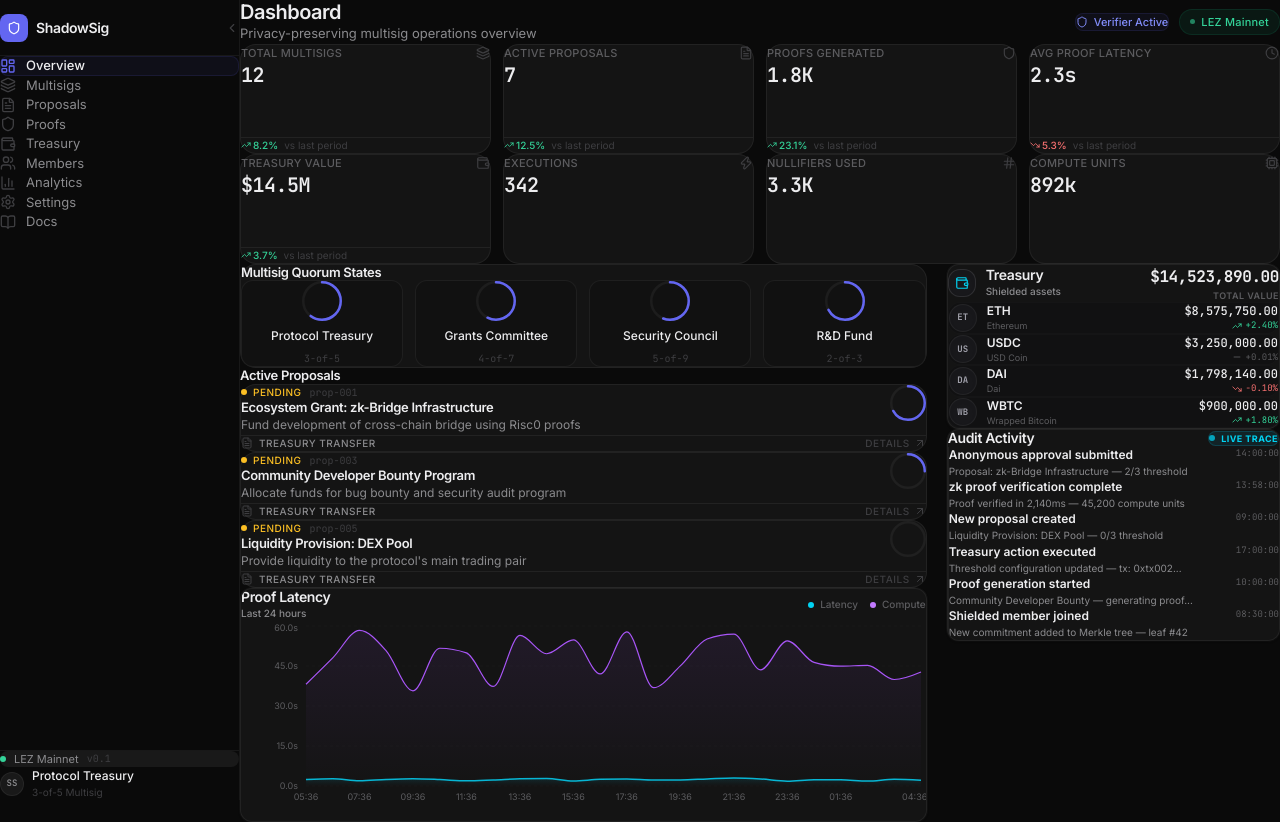
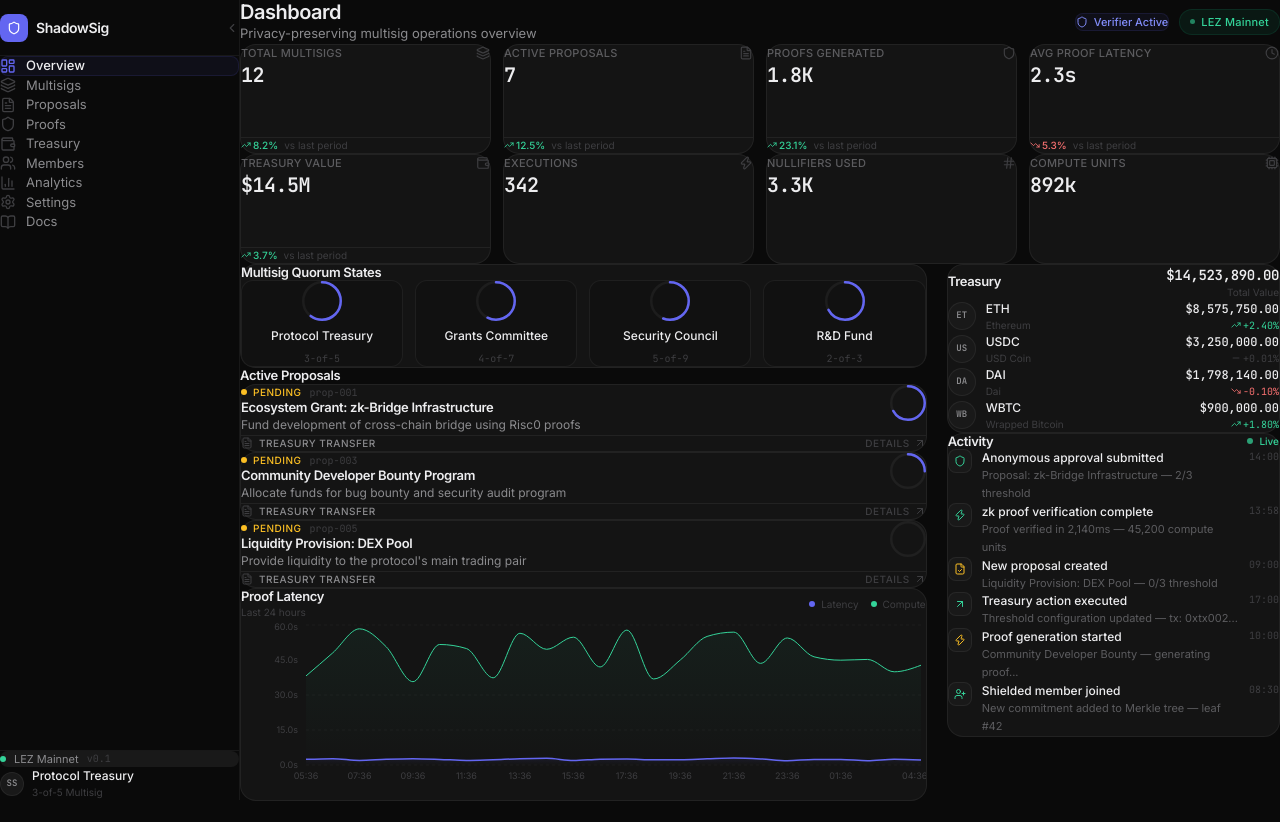
Before and after one commit to MayankSen09/ShadowSig-Private-M-of-N-Multisig, a Next.js app in the folder apps/web/: page /dashboard in a window 1280 px wide. After the commit the page ends 801 px from the top, so only its background shows below. Built offline with nearby package versions, Linux system fonts and the light colour scheme.

Commit message:
design(web): redesign activity feed, treasury panel, and chart — consistent minimal style

```diff
--- a/apps/web/src/components/ui/activity-feed.tsx
+++ b/apps/web/src/components/ui/activity-feed.tsx
@@ -26,69 +26,59 @@ const eventIcons = {
 };
 
 const statusColors = {
-  success: "text-emerald-400 border-emerald-500/20 bg-emerald-950/20",
-  pending: "text-cyan-400 border-cyan-500/20 bg-cyan-950/20",
-  error: "text-red-400 border-red-500/20 bg-red-950/20",
+  success: "text-emerald-400",
+  pending: "text-amber-400",
+  error: "text-red-400",
 };
 
 export function ActivityFeed({ events, className, maxItems = 6 }: ActivityFeedProps) {
   const displayEvents = events.slice(0, maxItems);
 
   return (
-    <div className={cn("glass-card p-5 bg-zinc-900/30 border border-white/5 shadow-md", className)}>
-      <div className="flex items-center justify-between mb-5">
-        <h3 className="text-sm font-semibold text-[var(--color-text-primary)]">
-          Audit Activity
-        </h3>
-        <div className="flex items-center gap-1.5 bg-cyan-500/10 border border-cyan-500/20 px-2 py-0.5 rounded-full">
-          <span className="h-1.5 w-1.5 rounded-full bg-cyan-400 animate-pulse" />
-          <span className="text-[9px] text-cyan-400 font-bold uppercase tracking-wider">
-            Live Trace
-          </span>
+    <div className={cn("p-4 rounded-xl border border-[var(--color-border-primary)] bg-[var(--color-bg-card)]", className)}>
+      <div className="flex items-center justify-between mb-4">
+        <h3 className="text-[13px] font-medium">Activity</h3>
+        <div className="flex items-center gap-1.5 text-[10px] text-emerald-400 font-medium">
+          <span className="h-1.5 w-1.5 rounded-full bg-emerald-400 animate-pulse" />
+          Live
         </div>
       </div>
 
-      <div className="relative pl-4 border-l border-white/5 space-y-5 ml-2">
+      <div className="space-y-3">
         {displayEvents.map((event, index) => {
           const EventIcon = eventIcons[event.type] || Shield;
 
           return (
             <motion.div
               key={event.id}
-              initial={{ opacity: 0, x: -10 }}
-              animate={{ opacity: 1, x: 0 }}
-              transition={{ delay: index * 0.05 }}
-              className="relative group"
+              initial={{ opacity: 0 }}
+              animate={{ opacity: 1 }}
+              transition={{ delay: index * 0.04 }}
+              className="flex items-start gap-2.5"
             >
-              {/* Timeline marker */}
               <div
                 className={cn(
-                  "absolute -left-[25px] top-0.5 w-[18px] h-[18px] rounded-full border flex items-center justify-center shadow-sm shrink-0 transition-colors z-10",
-                  statusColors[event.status] || "text-zinc-400 border-zinc-700 bg-zinc-800"
+                  "w-6 h-6 rounded-md bg-[var(--color-bg-tertiary)] border border-[var(--color-border-primary)] flex items-center justify-center shrink-0 mt-0.5",
                 )}
               >
-                <EventIcon className="h-2.5 w-2.5" />
+                <EventIcon className={cn("h-3 w-3", statusColors[event.status] || "text-[var(--color-text-muted)]")} />
               </div>
 
-              {/* Event Content */}
-              <div className="flex items-start justify-between gap-3 min-w-0">
               <div className="flex-1 min-w-0">
-                  <p className="text-xs font-semibold text-[var(--color-text-primary)] truncate group-hover:text-cyan-400 transition-colors">
+                <p className="text-[12px] font-medium truncate">
                   {event.title}
                 </p>
-                  <p className="text-[10px] text-[var(--color-text-secondary)] mt-0.5 leading-relaxed">
+                <p className="text-[11px] text-[var(--color-text-tertiary)] mt-0.5 leading-relaxed line-clamp-2">
                   {event.description}
                 </p>
               </div>
-                <span className="text-[9px] text-[var(--color-text-tertiary)] font-mono whitespace-nowrap pt-0.5">
+              <span className="text-[10px] text-[var(--color-text-muted)] font-mono whitespace-nowrap pt-0.5">
                 {new Date(event.timestamp).toLocaleTimeString("en-US", {
                   hour: "2-digit",
                   minute: "2-digit",
-                    second: "2-digit",
                   hour12: false,
                 })}
               </span>
-              </div>
             </motion.div>
           );
         })}
--- a/apps/web/src/components/ui/proof-latency-chart.tsx
+++ b/apps/web/src/components/ui/proof-latency-chart.tsx
@@ -21,16 +21,16 @@ function CustomTooltip({ active, payload }: { active?: boolean; payload?: Array<
   if (!active || !payload?.length) return null;
 
   return (
-    <div className="bg-zinc-950/90 backdrop-blur-md border border-white/10 p-3 rounded-lg shadow-xl text-[10px] font-mono">
-      <p className="text-zinc-500 mb-1 font-semibold uppercase tracking-wider">Proof Latency</p>
-      <p className="font-bold text-cyan-400">
+    <div className="bg-[var(--color-bg-primary)] border border-[var(--color-border-secondary)] p-2.5 rounded-lg shadow-xl text-[10px] font-mono">
+      <p className="text-[var(--color-text-muted)] mb-0.5 font-medium uppercase tracking-wider">Latency</p>
+      <p className="font-semibold text-[var(--color-text-primary)]">
         {(payload[0].value / 1000).toFixed(2)}s
       </p>
       {payload[1] && (
         <>
-          <p className="text-zinc-500 mb-1 mt-2 font-semibold uppercase tracking-wider">Compute Units</p>
-          <p className="font-bold text-purple-400">
-            {(payload[1].value / 1000).toFixed(1)}k
+          <p className="text-[var(--color-text-muted)] mb-0.5 mt-1.5 font-medium uppercase tracking-wider">Compute</p>
+          <p className="font-semibold text-[var(--color-text-primary)]">
+            {(payload[1].value / 1000).toFixed(1)}k CU
           </p>
         </>
       )}
@@ -49,58 +49,50 @@ export function ProofLatencyChart({ data, className }: ProofLatencyChartProps) {
   }));
 
   return (
-    <div className={cn("glass-card p-5 bg-zinc-900/30 border border-white/5 shadow-md", className)}>
+    <div className={cn("p-4 rounded-xl border border-[var(--color-border-primary)] bg-[var(--color-bg-card)]", className)}>
       <div className="flex items-center justify-between mb-4">
         <div>
-          <h3 className="text-sm font-semibold text-[var(--color-text-primary)]">
-            Proof Latency
-          </h3>
-          <p className="text-[10px] text-[var(--color-text-secondary)] font-medium">
-            Last 24 hours
-          </p>
+          <h3 className="text-[13px] font-medium">Proof Latency</h3>
+          <p className="text-[10px] text-[var(--color-text-muted)]">Last 24 hours</p>
         </div>
         <div className="flex items-center gap-3">
           <div className="flex items-center gap-1.5">
-            <div className="w-1.5 h-1.5 rounded-full bg-cyan-400" />
-            <span className="text-[10px] text-[var(--color-text-tertiary)] font-medium">
-              Latency
-            </span>
+            <div className="w-1.5 h-1.5 rounded-full bg-[var(--color-accent)]" />
+            <span className="text-[10px] text-[var(--color-text-muted)]">Latency</span>
           </div>
           <div className="flex items-center gap-1.5">
-            <div className="w-1.5 h-1.5 rounded-full bg-purple-400" />
-            <span className="text-[10px] text-[var(--color-text-tertiary)] font-medium">
-              Compute
-            </span>
+            <div className="w-1.5 h-1.5 rounded-full bg-emerald-400" />
+            <span className="text-[10px] text-[var(--color-text-muted)]">Compute</span>
           </div>
         </div>
       </div>
 
-      <ResponsiveContainer width="100%" height={200}>
+      <ResponsiveContainer width="100%" height={180}>
         <AreaChart data={formattedData}>
           <defs>
             <linearGradient id="latencyGradient" x1="0" y1="0" x2="0" y2="1">
-              <stop offset="0%" stopColor="#06b6d4" stopOpacity={0.2} />
-              <stop offset="100%" stopColor="#06b6d4" stopOpacity={0} />
+              <stop offset="0%" stopColor="#6366f1" stopOpacity={0.15} />
+              <stop offset="100%" stopColor="#6366f1" stopOpacity={0} />
             </linearGradient>
             <linearGradient id="computeGradient" x1="0" y1="0" x2="0" y2="1">
-              <stop offset="0%" stopColor="#a855f7" stopOpacity={0.15} />
-              <stop offset="100%" stopColor="#a855f7" stopOpacity={0} />
+              <stop offset="0%" stopColor="#34d399" stopOpacity={0.1} />
+              <stop offset="100%" stopColor="#34d399" stopOpacity={0} />
             </linearGradient>
           </defs>
           <CartesianGrid
             strokeDasharray="3 3"
-            stroke="rgba(255,255,255,0.02)"
+            stroke="rgba(255,255,255,0.03)"
             vertical={false}
           />
           <XAxis
             dataKey="time"
-            tick={{ fontSize: 9, fill: "var(--color-text-tertiary)" }}
+            tick={{ fontSize: 9, fill: "#3e3e41" }}
             tickLine={false}
             axisLine={false}
             interval="preserveStartEnd"
           />
           <YAxis
-            tick={{ fontSize: 9, fill: "var(--color-text-tertiary)" }}
+            tick={{ fontSize: 9, fill: "#3e3e41" }}
             tickLine={false}
             axisLine={false}
             tickFormatter={(v) => `${(v / 1000).toFixed(1)}s`}
@@ -109,15 +101,15 @@ export function ProofLatencyChart({ data, className }: ProofLatencyChartProps) {
           <Area
             type="monotone"
             dataKey="latencyMs"
-            stroke="#06b6d4"
+            stroke="#6366f1"
             strokeWidth={1.5}
             fill="url(#latencyGradient)"
           />
           <Area
             type="monotone"
             dataKey="computeUnits"
-            stroke="#a855f7"
-            strokeWidth={1.2}
+            stroke="#34d399"
+            strokeWidth={1}
             fill="url(#computeGradient)"
             yAxisId={0}
           />
--- a/apps/web/src/components/ui/treasury-panel.tsx
+++ b/apps/web/src/components/ui/treasury-panel.tsx
@@ -3,7 +3,7 @@
 import { motion } from "framer-motion";
 import { cn, formatCurrency } from "@/lib/utils";
 import type { TreasuryAsset } from "@/lib/types";
-import { TrendingUp, TrendingDown, Minus, Wallet } from "lucide-react";
+import { TrendingUp, TrendingDown, Minus } from "lucide-react";
 
 interface TreasuryPanelProps {
   assets: TreasuryAsset[];
@@ -15,32 +15,20 @@ export function TreasuryPanel({ assets, totalValue, className }: TreasuryPanelPr
   const total = totalValue || assets.reduce((sum, a) => sum + a.value, 0);
 
   return (
-    <div className={cn("glass-card p-5 bg-zinc-900/30 border border-white/5 shadow-md", className)}>
-      <div className="flex items-center justify-between mb-5">
-        <div className="flex items-center gap-2.5">
-          <div className="w-7 h-7 rounded-lg bg-zinc-900 border border-white/10 flex items-center justify-center shadow-inner">
-            <Wallet className="h-3.5 w-3.5 text-cyan-400" />
-          </div>
-          <div>
-            <h3 className="text-sm font-semibold text-[var(--color-text-primary)]">
-              Treasury
-            </h3>
-            <p className="text-[10px] text-[var(--color-text-secondary)] font-medium">
-              Shielded assets
-            </p>
-          </div>
-        </div>
+    <div className={cn("p-4 rounded-xl border border-[var(--color-border-primary)] bg-[var(--color-bg-card)]", className)}>
+      <div className="flex items-center justify-between mb-4">
+        <h3 className="text-[13px] font-medium">Treasury</h3>
         <div className="text-right">
-          <p className="text-base font-bold font-mono text-[var(--color-text-primary)] tracking-tight">
+          <p className="text-sm font-semibold font-mono tracking-tight">
             {formatCurrency(total)}
           </p>
-          <p className="text-[9px] text-[var(--color-text-tertiary)] uppercase tracking-wider font-semibold">
+          <p className="text-[10px] text-[var(--color-text-muted)]">
             Total Value
           </p>
         </div>
       </div>
 
-      <div className="space-y-2">
+      <div className="space-y-1">
         {assets.map((asset, index) => {
           const isPositive = asset.change24h > 0;
           const isNeutral = Math.abs(asset.change24h) < 0.05;
@@ -48,34 +36,30 @@ export function TreasuryPanel({ assets, totalValue, className }: TreasuryPanelPr
           return (
             <motion.div
               key={asset.symbol}
-              initial={{ opacity: 0, x: -10 }}
-              animate={{ opacity: 1, x: 0 }}
-              transition={{ delay: index * 0.06 }}
-              className="flex items-center justify-between py-2 px-2.5 rounded-lg bg-zinc-950/20 border border-white/[0.02] hover:bg-zinc-900/50 hover:border-white/5 transition-all duration-300"
+              initial={{ opacity: 0 }}
+              animate={{ opacity: 1 }}
+              transition={{ delay: index * 0.04 }}
+              className="flex items-center justify-between py-2.5 px-2 rounded-md hover:bg-[var(--color-bg-tertiary)] transition-colors"
             >
               <div className="flex items-center gap-2.5">
-                <div className="w-7 h-7 rounded-full bg-zinc-900 border border-white/5 flex items-center justify-center shadow-inner">
-                  <span className="text-[9px] font-bold font-mono text-zinc-400">
+                <div className="w-7 h-7 rounded-full bg-[var(--color-bg-tertiary)] border border-[var(--color-border-primary)] flex items-center justify-center">
+                  <span className="text-[9px] font-semibold font-mono text-[var(--color-text-secondary)]">
                     {asset.symbol.slice(0, 2)}
                   </span>
                 </div>
                 <div>
-                  <p className="text-xs font-semibold text-[var(--color-text-primary)]">
-                    {asset.symbol}
-                  </p>
-                  <p className="text-[9px] text-[var(--color-text-tertiary)]">
-                    {asset.name}
-                  </p>
+                  <p className="text-[12px] font-medium">{asset.symbol}</p>
+                  <p className="text-[10px] text-[var(--color-text-muted)]">{asset.name}</p>
                 </div>
               </div>
 
               <div className="text-right">
-                <p className="text-xs font-mono font-medium text-[var(--color-text-primary)]">
+                <p className="text-[12px] font-mono font-medium">
                   {formatCurrency(asset.value)}
                 </p>
-                <div className="flex items-center justify-end gap-1">
+                <div className="flex items-center justify-end gap-0.5">
                   {isNeutral ? (
-                    <Minus className="h-2.5 w-2.5 text-[var(--color-text-tertiary)]" />
+                    <Minus className="h-2.5 w-2.5 text-[var(--color-text-muted)]" />
                   ) : isPositive ? (
                     <TrendingUp className="h-2.5 w-2.5 text-emerald-400" />
                   ) : (
@@ -83,9 +67,9 @@ export function TreasuryPanel({ assets, totalValue, className }: TreasuryPanelPr
                   )}
                   <span
                     className={cn(
-                      "text-[9px] font-mono",
+                      "text-[10px] font-mono",
                       isNeutral
-                        ? "text-[var(--color-text-tertiary)]"
+                        ? "text-[var(--color-text-muted)]"
                         : isPositive
                         ? "text-emerald-400"
                         : "text-red-400"
```
Lines whose indentation alone changed are shown as unchanged.
